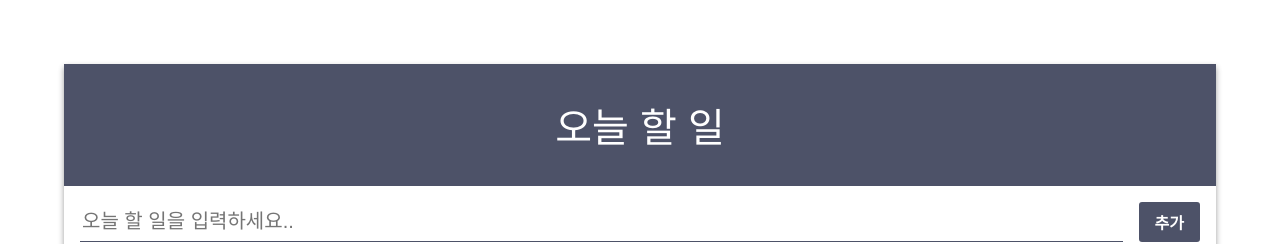
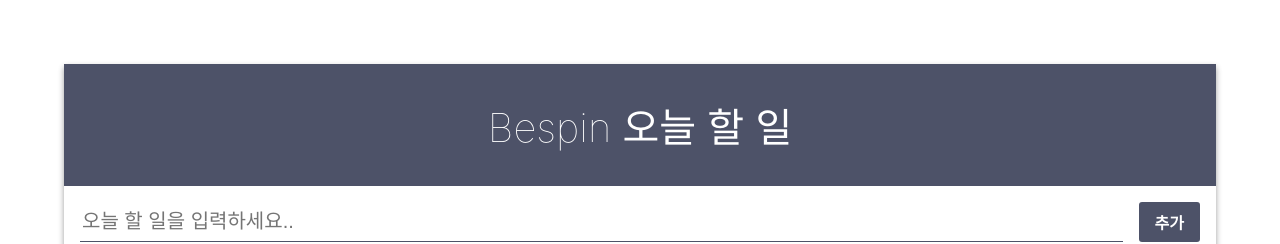
Before and after one commit to stgbackup/amazon-eks-frontend, a React (Create React App) app: page / in a window 1280 px wide. Shown: the top 244 px of the page. Built offline with nearby package versions, Linux system fonts and the light colour scheme; no server answers.

Commit message:
- title 수정

```diff
--- a/src/components/js/TodoListTemplate.js
+++ b/src/components/js/TodoListTemplate.js
@@ -6,7 +6,7 @@
     return (
         <main className="todo-list-template">
             <div className="todo-list-title">
-                오늘 할 일
+                Bespin 오늘 할 일
             </div>
             <section className="form-wrapper">
                 {form}
```
